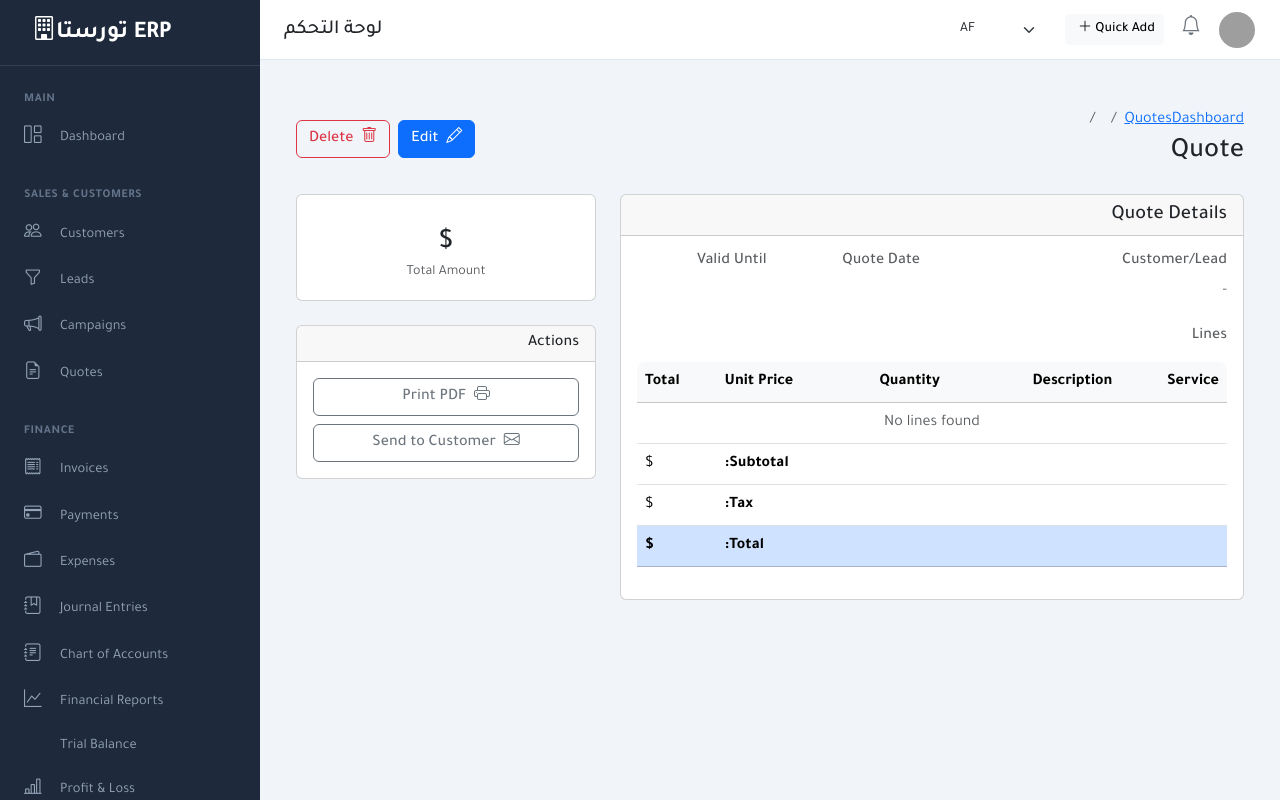
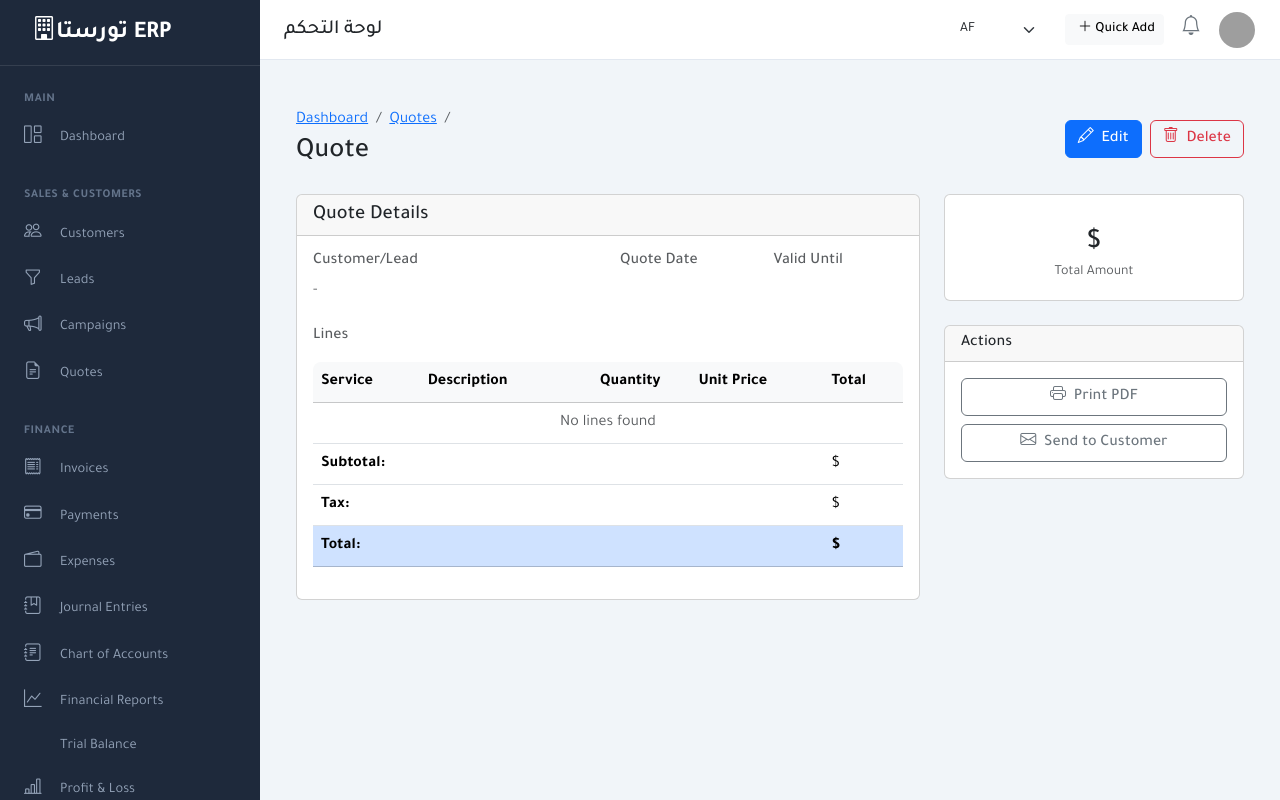
Before and after one commit to KuraimiKun/ERP, a Django app: template erp/templates/erp/quotes/detail.html in a window 1280 px wide. Run offline with Django 4.2, Linux system fonts and the light colour scheme; the template is opened without the code that fills it, so the values that code supplies are empty; grey boxes are pictures that could not be loaded.

Commit message:
fixed layout

```diff
--- a/erp/templates/erp/quotes/detail.html
+++ b/erp/templates/erp/quotes/detail.html
@@ -4,7 +4,7 @@
 {% block title %}{{ quote.quote_number }} - ERP{% endblock %}
 
 {% block content %}
-<div class="container-fluid py-4" dir="rtl">
+<div class="container-fluid py-4">
     <!-- Page Header -->
     <div class="d-flex justify-content-between align-items-center mb-4">
         <div>
@@ -19,10 +19,10 @@
         </div>
         <div class="d-flex gap-2">
             <a href="{% url 'erp:quote_edit' quote.pk %}" class="btn btn-primary">
-                <i class="bi bi-pencil ms-1"></i> {% trans "Edit" %}
+                <i class="bi bi-pencil me-1"></i> {% trans "Edit" %}
             </a>
             <a href="{% url 'erp:quote_delete' quote.pk %}" class="btn btn-outline-danger">
-                <i class="bi bi-trash ms-1"></i> {% trans "Delete" %}
+                <i class="bi bi-trash me-1"></i> {% trans "Delete" %}
             </a>
         </div>
     </div>
@@ -160,14 +160,14 @@
                 <div class="card-body d-grid gap-2">
                     {% if quote.status == 'accepted' and not quote.converted_to_invoice %}
                     <a href="{% url 'erp:quote_convert_to_invoice' quote.pk %}" class="btn btn-success">
-                        <i class="bi bi-receipt ms-1"></i> {% trans "Convert to Invoice" %}
+                        <i class="bi bi-receipt me-1"></i> {% trans "Convert to Invoice" %}
                     </a>
                     {% endif %}
                     <a href="{% url 'erp:quote_pdf' quote.pk %}" class="btn btn-outline-secondary" target="_blank">
-                        <i class="bi bi-printer ms-1"></i> {% trans "Print PDF" %}
+                        <i class="bi bi-printer me-1"></i> {% trans "Print PDF" %}
                     </a>
                     <button type="button" class="btn btn-outline-secondary">
-                        <i class="bi bi-envelope ms-1"></i> {% trans "Send to Customer" %}
+                        <i class="bi bi-envelope me-1"></i> {% trans "Send to Customer" %}
                     </button>
                 </div>
             </div>
```
Also changed, not shown: erp/templates/erp/quotes/form.html (+6 -6 lines), erp/templates/erp/quotes/list.html (+4 -4 lines).
